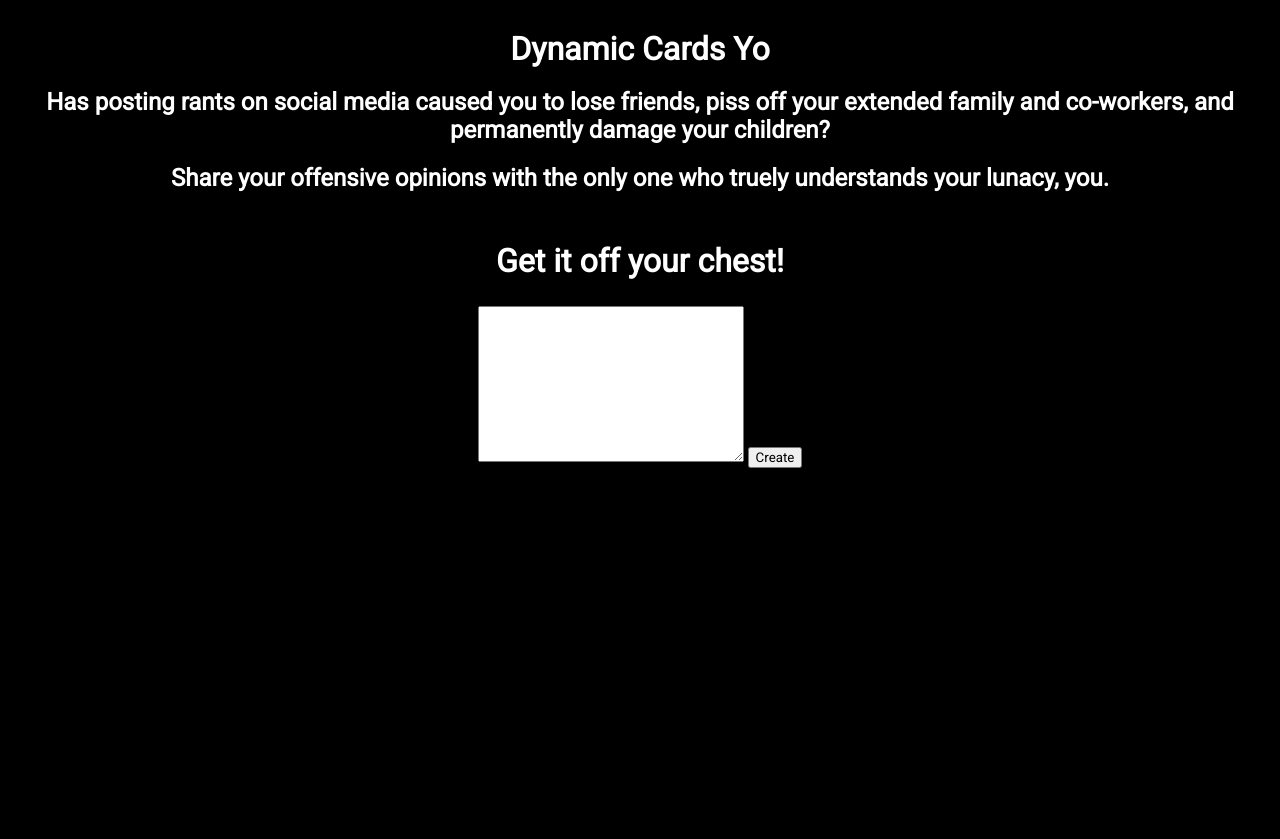
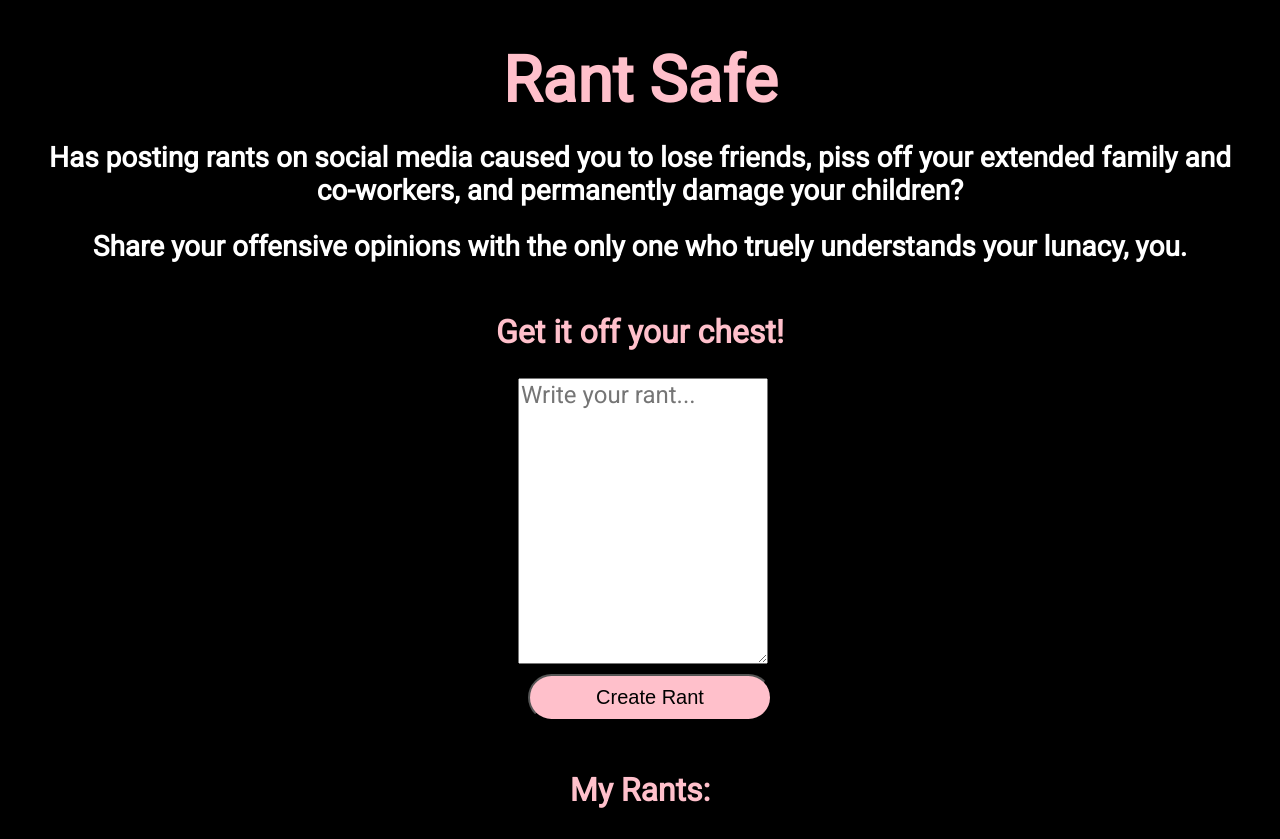
Before and after one commit to jessibcoden/Dynamic-Cards, a plain HTML site: page index.html in a window 1280 px wide. Before the commit the page ends 800 px from the top, so only its background shows below. Drawn offline with Linux system fonts and the light colour scheme.

Commit message:
completed styling

```diff
--- a/cards.js
+++ b/cards.js
@@ -1,53 +1,38 @@
 console.log("Dynamic Cards, Boyeee!");
 
+
+//Store HTML Dom elements in variables
 var input = document.getElementById("input");
 var createButton = document.getElementById("create-button");
 var cardHolder = document.getElementById("card-holder");
 
-var cardz = [];
-
+//Create domString
 function cardDom (){
 	var cardString = '';
 	cardString+=	`<article class="card">`;
-	cardString+=		`<section class="text-display">${input.value}</section>`;
+	cardString+=		`<section class="text-display">${input.value}</section>`;//{input.value} grabs content of textarea with id="input"
 	cardString+=		`<button class="delete-button">Delete</button>`;
 	cardString+=	`</article>`;
 	console.log(cardString);
-	writeToDom(cardString);
+	writeToDom(cardString);//calls writeToDom function written below
 }
 
+//add event listener to element with id="create-button" - when button is clicked, it invokes the cardDom function creating a card
+createButton.addEventListener("click", cardDom);
+
+
+//Create function to insert cardString into the cardHolder Dom element
 function writeToDom (cardString){
 	cardHolder.innerHTML+=cardString;
 }
 
-function deleteCard (event){
-	console.log(event.currentTarget);
-
-
-
-}
-
-createButton.addEventListener("click", cardDom);
-
+//add event listener to cardHolder b/c the delete button does not exist on the page when it first loads (parent elements can listen for events on all it's children but children cannot listen for events on parent elements)
 cardHolder.addEventListener("click", deleteCard);
 
-
-
-// createButton.addEventListener('mouseenter', function() {
-// 	cardDom(input); //pass planets (without the z) so it returns all planets
-// });
-
-
-
-
-
-// function displaycardString(){
-// 	if(createButton.click){
-
-// 	}
-
-// 	var divToPrint=document.getElementById("printdata");
-//         var newWin= window.open();
-//         newWin.document.write(divToPrint.innerHTML);
-//         newWin.print();
-// }
+//create delete button functionality
+function deleteCard (event){
+	console.log(event);//consoles mouseevent to use to five into to find target and class name
+	if(event.target.className === "delete-button"){//Mouseevent (or "click") is the event, and "delete-button" is the class assigned to the delete button
+		event.target.parentNode.remove();//event is the mouse event that occurs when the delete button is clicked which then targets the parent of the delete button and removes it
+	}
+}
--- a/index.html
+++ b/index.html
@@ -7,25 +7,28 @@
 </head>
 <body>
 
-<h1 class="header">Dynamic Cards Yo</h1>
+<h1 class=header>Rant Safe</h1>
 
-<h2>Has posting rants on social media caused you to lose friends, piss off your extended family and co-workers, and permanently damage your children?</h2>
+<h2 class="sub-head">Has posting rants on social media caused you to lose friends, piss off your extended family and co-workers, and permanently damage your children?</h2>
 
-<h2> Share your offensive opinions with the only one who truely understands your lunacy, you.</h2>
+<h2 class="sub-head"> Share your offensive opinions with the only one who truely understands your lunacy, you.</h2>
 
 <div id="input-container">
 
 	<h2>Get it off your chest!</h2>
 
-	<textarea name="input" id="input" class="child"></textarea>
-
-	<button id="create-button" class="sibling">Create</button>
+	<div class="center-me">
+		<textarea name="input" id="input" class="child" placeholder="Write your rant..." rows="10"></textarea>
+		<button id="create-button" class="sibling">Create Rant</button>
+	</div>
 
 </div>
 
-<div id="card-holder"></div>
+<div id="card-holder">
 
+	<h2>My Rants:</h2>
 
+</div>
 
 <script type="text/javascript" src="cards.js"></script>
 </body>
--- a/main.css
+++ b/main.css
@@ -1,39 +1,93 @@
 body {
 	font-family: 'Roboto', sans-serif;
-	text-align: center;
 	background-color: black;
 	color: white;
 	margin: 30px;
 }
 
 h1 {
+	font-size: 4em;
+	color: pink;
 	margin-bottom: 10px;
+	text-align: center;
 }
+
+.sub-head {
+	font-size: 1.75em;
+	text-align: center;
+}
+
+/* INPUT AREA STYLING */
 
 #input-container h2 {
 	font-size: 2em;
 	margin-top: 50px;
+	flex-direction: column;
+	color: pink;
+	text-align: center;
 }
 
-#input {
-	height: 150px;
-	width: 260px;
-	flex-direction: column;
+.center-me {
+	width: 20%;
+	margin: 0 40%;
 }
 
-#create-button {
+.center-me > * {
+	display: block;
+	width: 100%;
+}
+
+textarea {
+	font-size: 1.5em;
 	font-family: 'Roboto', sans-serif;
-	flex-direction: column;
 }
 
 
+/* SYLING FOR ALL BUTTONS */
+
+button {
+	margin: 10px;
+	font-family: 'Roboto', sans-serif;
+  text-align: center;
+  background-color: pink;
+  -webkit-border-radius: 28;
+  -moz-border-radius: 28;
+  border-radius: 28px;
+  font-family: Arial;
+  color: black;
+  font-size: 20px;
+  padding: 10px 20px 10px 20px;
+  text-decoration: none;
+}
+
+button:hover {
+  background-color: black;
+  color: white;
+  text-decoration: none;
+}
+
+/* CARD STYLING */
+
+#card-holder {
+	margin-top: 50px;
+}
+
+#card-holder h2 {
+	text-align: center;
+	color: pink;
+	font-size: 2em;
+}
+
 .card {
-	height: 400px;
-	width: 300px;
+	max-width: 475px;
+	margin: 20px;
 	background-color: white;
+	display: inline-block;
 }
 
 .text-display {
 	margin: 10px;
 	color: black;
+	font-size: 1.5em;
+	font-family: 'Roboto', sans-serif;
 }
```
